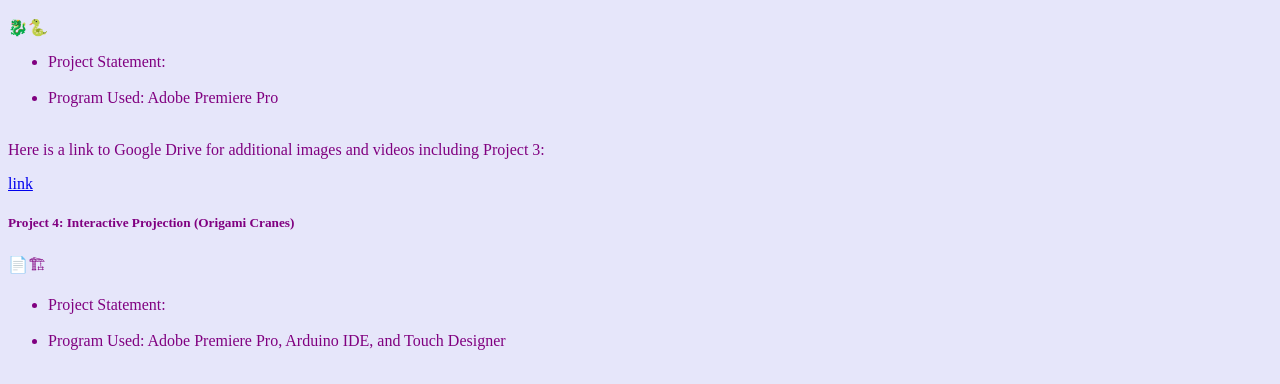
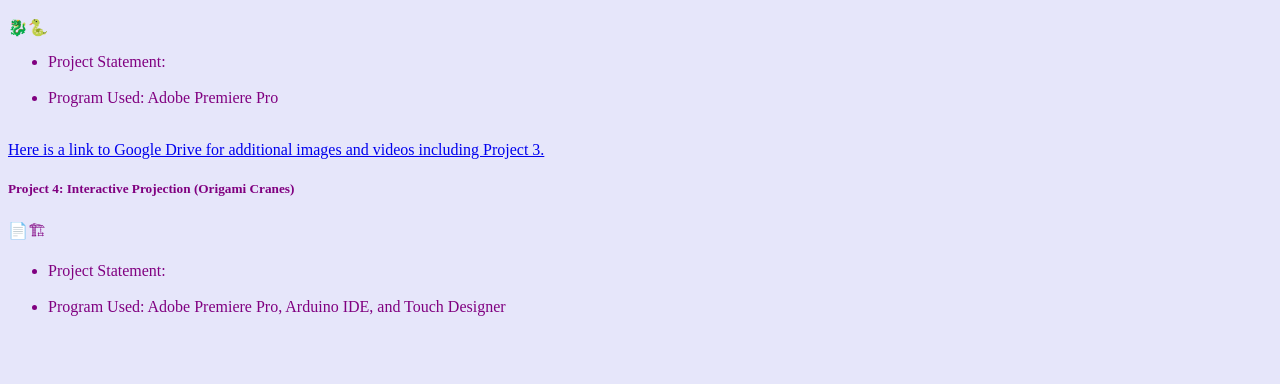
Before and after one commit to EmmaJZE/Emma-Estes-Digital-Art-Portfolio, a plain HTML site: page index.html in a window 1280 px wide. Shown: the part 1059-1443 px from the top of the page. After the commit the page ends 1409 px from the top, so only its background shows below. Drawn offline with Linux system fonts and the light colour scheme.

Commit message:
Update index.html

```diff
--- a/index.html
+++ b/index.html
@@ -33,8 +33,7 @@ color: purple;
 <h4>Project 3: Video Art (Hydra)</h4>
 <p>&#128009;&#128013;</p>
 <p><ul><li>Project Statement:</li><br><li>Program Used: Adobe Premiere Pro </li><br></ul></p>
-<p>Here is a link to Google Drive for additional images and videos including Project 3:</p>
-<a href="https://drive.google.com/drive/folders/1usqBZBg064NjDcFKhj5qBW7-zT8eu6aH"> link </a>
+<a href="https://drive.google.com/drive/folders/1usqBZBg064NjDcFKhj5qBW7-zT8eu6aH">Here is a link to Google Drive for additional images and videos including Project 3.</a>
 
 <h5>Project 4: Interactive Projection (Origami Cranes)</h5></h>
 <p>&#128196;&#127959;</p>
```
